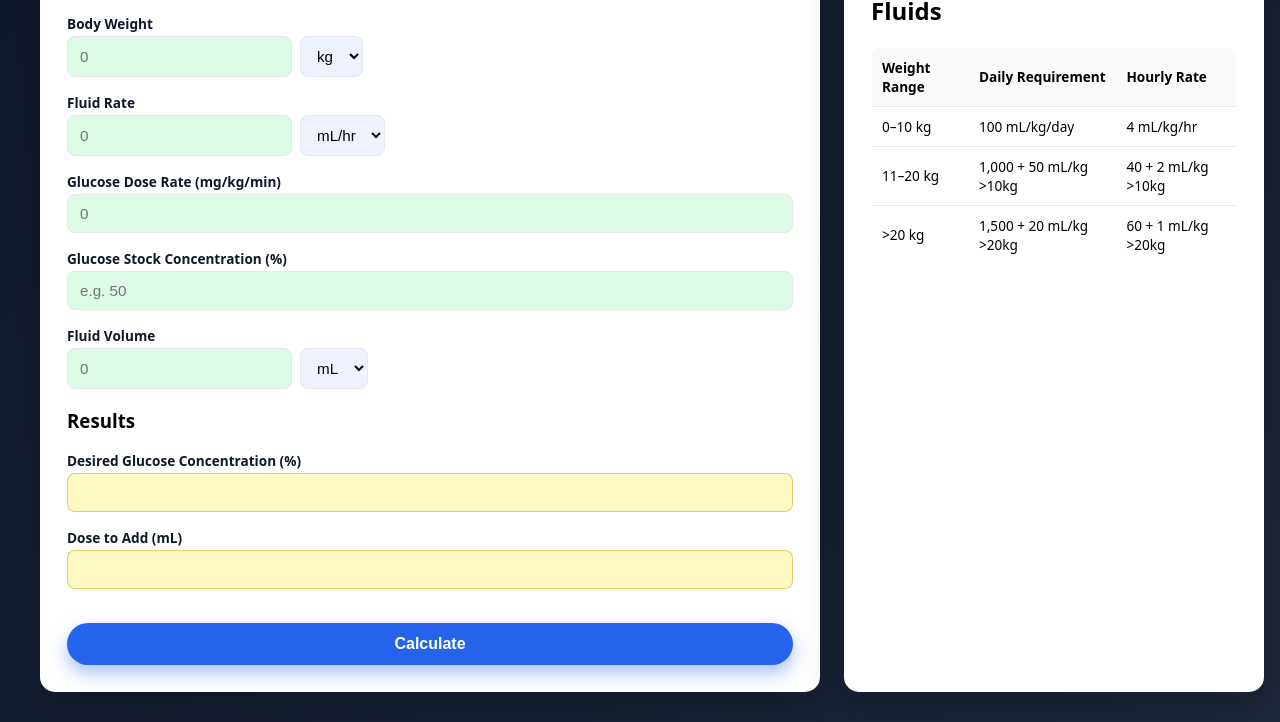
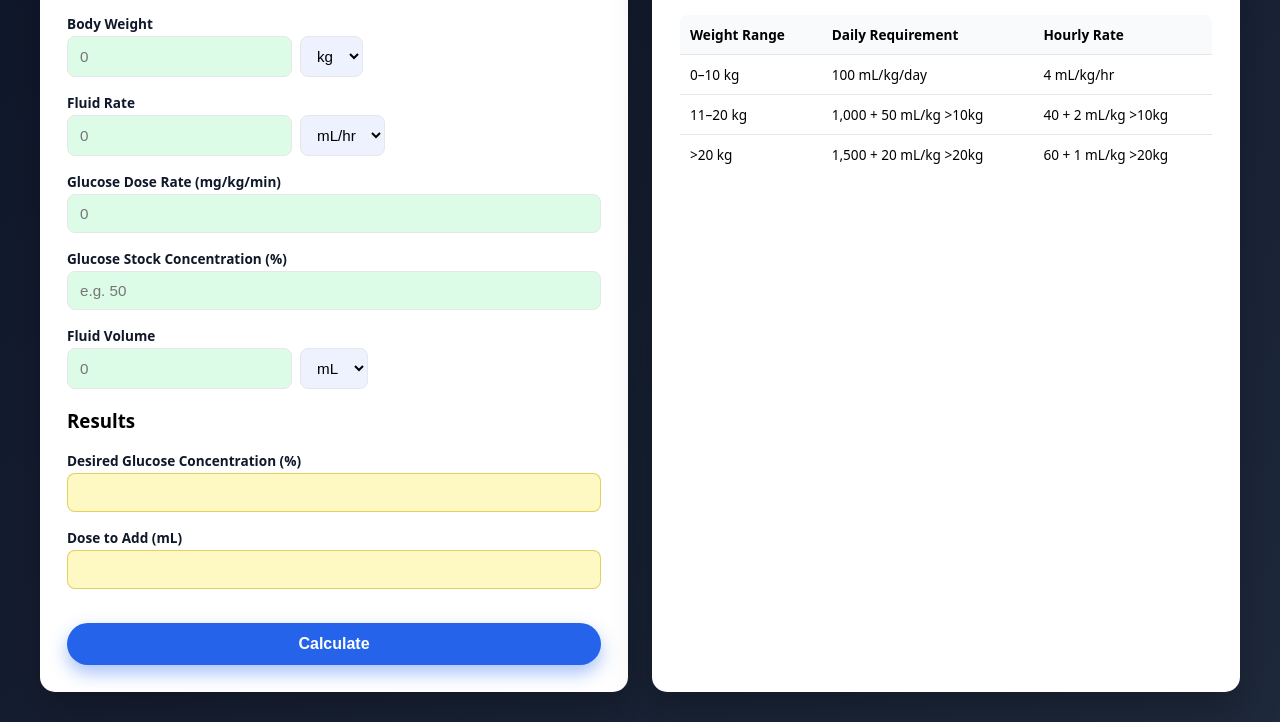
Before and after one commit to kbonen12/glucosecalculator, a plain HTML site: page index.html in a window 1280 px wide. Shown: the part 96-818 px from the top of the page. Drawn offline with Linux system fonts and the light colour scheme.

Commit message:
Update index.html

```diff
--- a/index.html
+++ b/index.html
@@ -26,14 +26,13 @@
       padding: 30px;
     }
 
-    /* 🔥 Updated width ratio */
     .layout {
-      width: 100%;
-      max-width: 1200px;
-      display: grid;
-      grid-template-columns: 65% 35%;
-      gap: 24px;
-    }
+  width: 100%;
+  max-width: 1200px;
+  display: grid;
+  grid-template-columns: 1fr 1fr;  /* equal width columns */
+  gap: 24px;
+}
 
     @media(max-width: 900px) {
       .layout { grid-template-columns: 1fr; }
```
